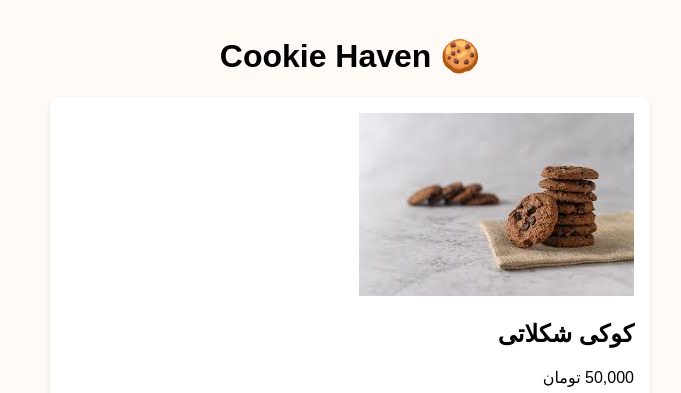
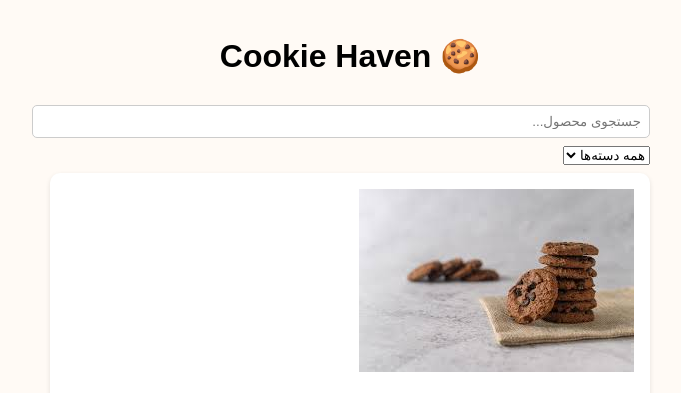
Before and after one commit to cookiehaven/mystore, a plain HTML site: page index.html in a window 1280 px wide. Shown: the top 393 px of the page, without its empty margins (290-971 px from the left). Drawn offline with Linux system fonts and the light colour scheme.

Commit message:
Update index.html

```diff
--- a/index.html
+++ b/index.html
@@ -10,7 +10,18 @@
   <header>
     <h1>🍪 Cookie Haven</h1>
   </header>
+
+  <section id="filters">
+    <input type="text" id="search" placeholder="جستجوی محصول..." />
+    <select id="category">
+      <option value="all">همه دسته‌ها</option>
+      <option value="cookie">کوکی‌ها</option>
+      <option value="cheesecake">چیزکیک‌ها</option>
+    </select>
+  </section>
+
   <main id="product-list"></main>
+
   <footer>
     <a href="cart.html">🛒 مشاهده سبد خرید</a>
   </footer>
```
